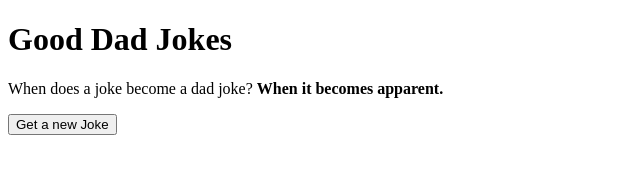
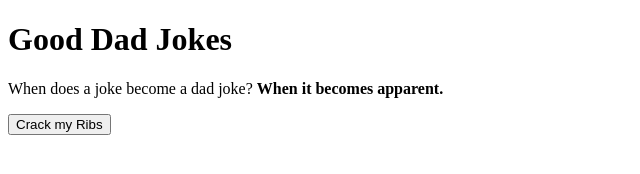
Before and after one commit to mwaney/dad_joke_generator, a plain HTML site: page index.html in a window 1280 px wide. Shown: the full height of the page, 0-640 px from the left. Drawn offline with Linux system fonts and the light colour scheme.

```diff
--- a/index.html
+++ b/index.html
@@ -11,7 +11,7 @@
     <main>
         <h1 class="heading">Good Dad Jokes</h1>
         <p id="joke" class="joke">When does a joke become a dad joke? <strong>When it becomes apparent.</strong></p>
-        <button type="submit" class="submit" id="submit">Get a new Joke</button>
+        <button type="submit" class="submit" id="submit">Crack my Ribs</button>
     </main>
 </body>
 </html>
```
Also changed, not shown: 1 other file.
